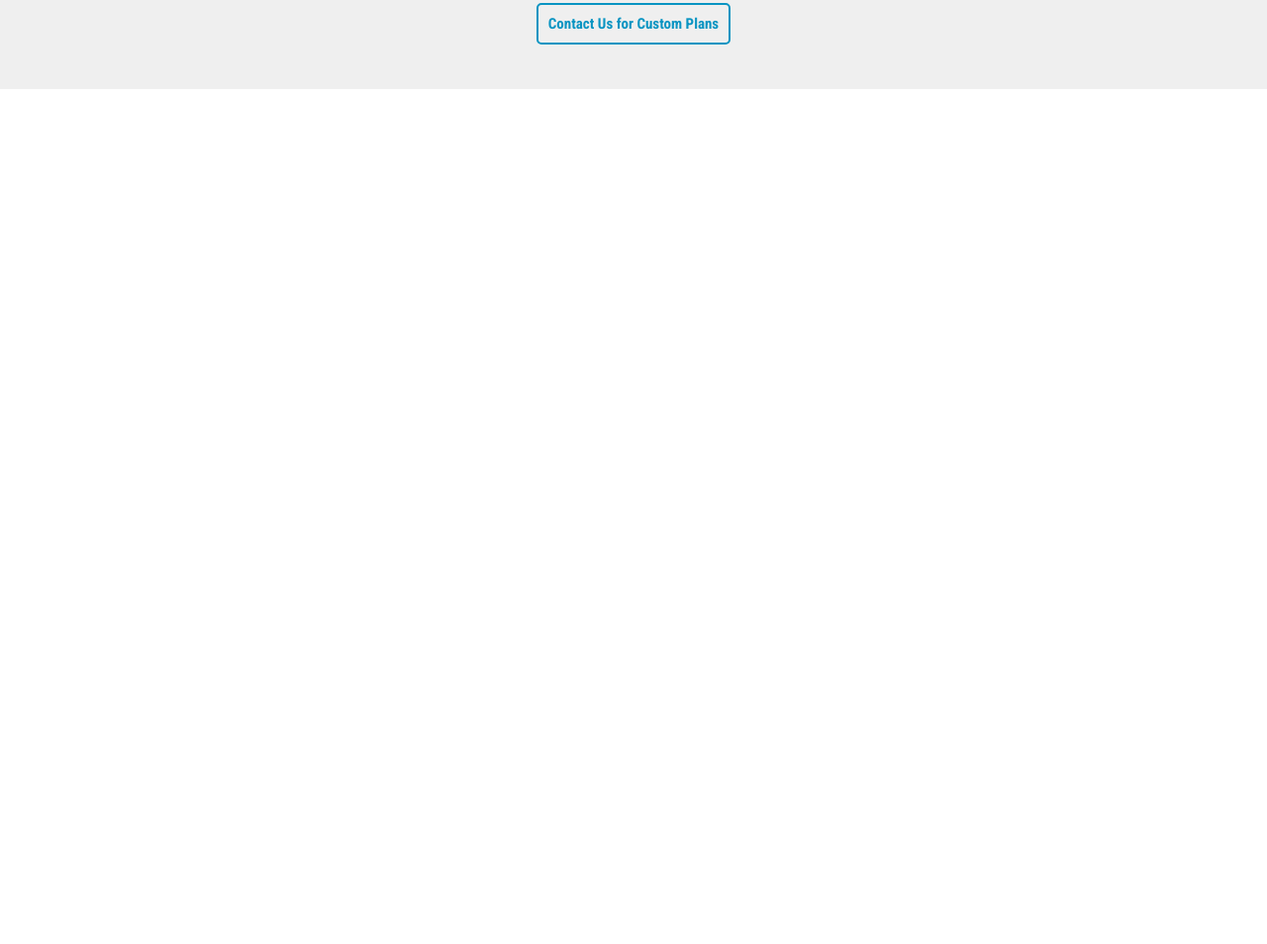
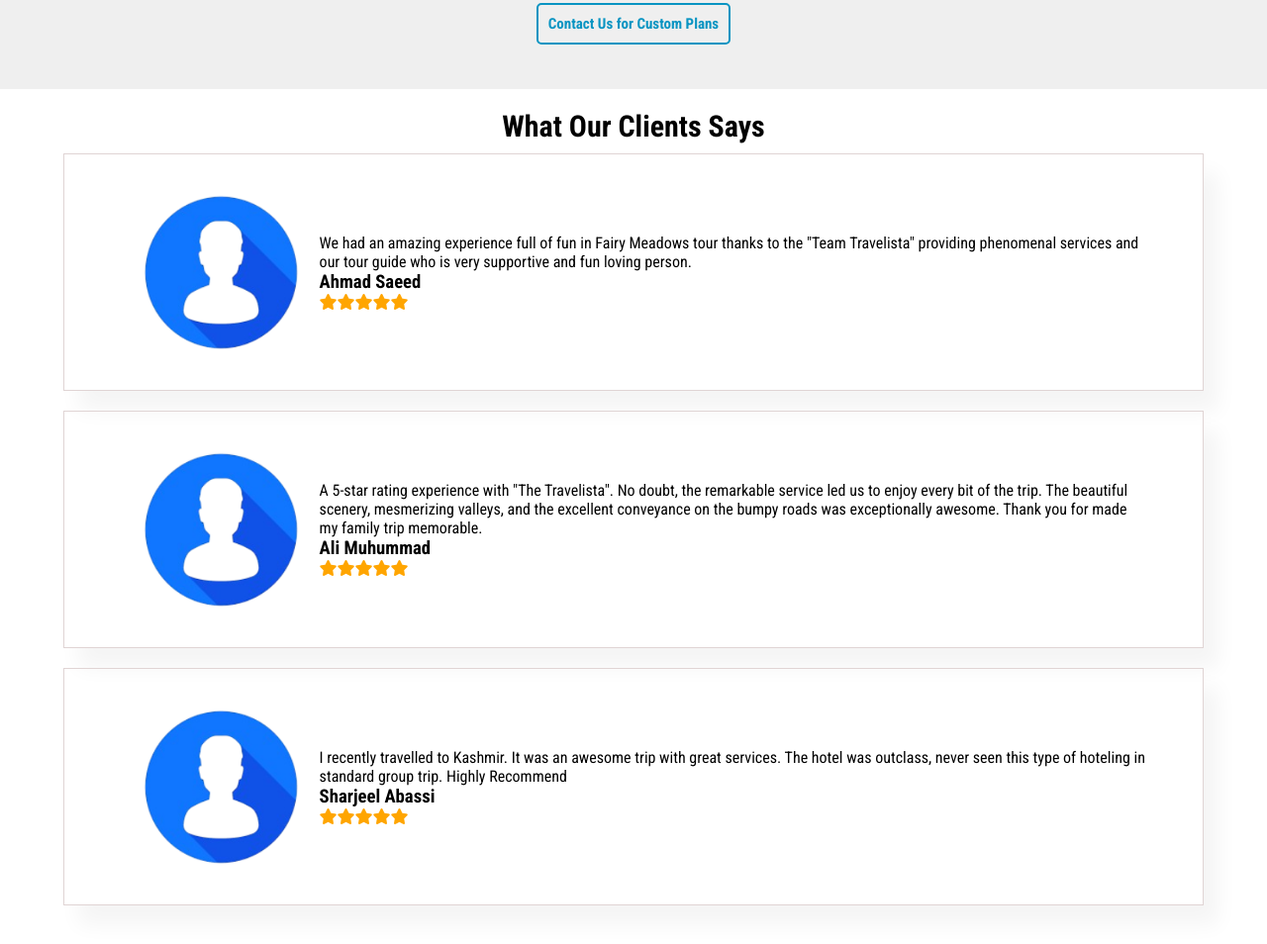
Before and after one commit to wasif12334/Travel-Website, a plain HTML site: page index.html in a window 1280 px wide. Shown: the part 2697-3651 px from the top of the page at 99% size. Drawn offline with Linux system fonts and the light colour scheme; a web font is replaced by a local one.

Commit message:
ADDED TTESTONOMIAL SECTION

```diff
--- a/index.html
+++ b/index.html
@@ -106,7 +106,51 @@
            </div>
            <button class="cta-3">Contact Us for Custom Plans</button>
         </section>
-        <section class="testonominals section"></section>
+        <section class="testonominals section">
+            <h2>What Our Clients Says</h2>
+            <div class="box">
+
+                <div class="clients-card">
+                    <img src="/images/user.png" alt="">
+                    <div class="clents-says">
+
+                        <p class="review">We had an amazing experience full of fun in Fairy Meadows tour thanks to the "Team Travelista" providing phenomenal services and our tour guide who is very supportive and fun loving person.</p>
+                        <h3 class="name">Ahmad Saeed</h3>
+                        <div class="rating">
+                            <i class="fa-solid fa-star"></i><i class="fa-solid fa-star"></i><i class="fa-solid fa-star"></i><i class="fa-solid fa-star"></i><i class="fa-solid fa-star"></i>
+                        </div>
+                    </div>
+
+                </div>
+                <div class="clients-card">
+                    <img src="/images/user.png" alt="">
+                    <div class="clents-says">
+
+                        <p class="review">A 5-star rating experience with "The Travelista". No doubt, the remarkable service led us to enjoy every bit of the trip. The beautiful scenery, mesmerizing valleys, and the excellent conveyance on the bumpy roads was exceptionally awesome.
+                            Thank you for made my family trip memorable.</p>
+                        <h3 class="name">Ali Muhummad</h3>
+                        <div class="rating">
+                            <i class="fa-solid fa-star"></i><i class="fa-solid fa-star"></i><i class="fa-solid fa-star"></i><i class="fa-solid fa-star"></i><i class="fa-solid fa-star"></i>
+                        </div>
+                    </div>
+
+                </div>
+                <div class="clients-card">
+                    <img src="/images/user.png" alt="">
+                    <div class="clents-says">
+
+                        <p class="review">I recently travelled to Kashmir. It was an awesome trip with great services. The hotel was outclass, never seen this type of hoteling in standard group trip.
+                            Highly Recommend</p>
+                        <h3 class="name">Sharjeel Abassi</h3>
+                        <div class="rating">
+                            <i class="fa-solid fa-star"></i><i class="fa-solid fa-star"></i><i class="fa-solid fa-star"></i><i class="fa-solid fa-star"></i><i class="fa-solid fa-star"></i>
+                        </div>
+                    </div>
+
+                </div>
+            </div>
+
+        </section>
         <section class="newslettersignup section"></section>
     </main>
     <footer>
--- a/style.css
+++ b/style.css
@@ -224,7 +224,7 @@ height: 100px;
 
     width: 100%;
     height: 35vh;
-    padding: 5px 10px;
+    padding:1% 5%;
     overflow: hidden;
 }
 .packages>h1{
@@ -247,7 +247,6 @@ height: 100px;
     text-align: center;
 }
 .Services>h1{
-
     font-size: 50px;
 }
 .Services>h1>span{
@@ -291,6 +290,43 @@ height: 100px;
 .cta-3:hover{
     background: #0994c2;
     color: white;
+}
+/* Testonomial secttion */
+.testonominals{
+    width: 90%;
+    text-align: center;
+
+}
+.testonominals>h2{
+    font-size: 30px;
+
+}
+.testonominals>.box{
+    flex-direction: column;
+}
+.clients-card{
+    display: flex;
+    align-items: center;
+    border: 1px solid rgb(224, 212, 212);
+    box-shadow: 15px 20px 20px whitesmoke;
+    margin: 10px auto;
+    height:30vh;
+    cursor: pointer;
+    text-align: left;
+    padding: 1% 5%;
+
+}
+/* .testonominals>button{
+
+} */
+.clients-card>img{
+    width: 200px;
+    height: 200px;
+    border-radius:50% ;
+    margin: 0 1 5px;
+}
+.rating>i{
+    color: orange;
 }
 /* Responsiveness */
 @media (max-width:480px){
@@ -345,4 +381,10 @@ justify-content: space-between;
 .services-box{
     margin: 10px auto;
 }
+.clients-card{
+    flex-direction: column;
+    text-align: center;
+    height:auto;
+
 }
+}
```
Also changed, not shown: images/user.png (added).
